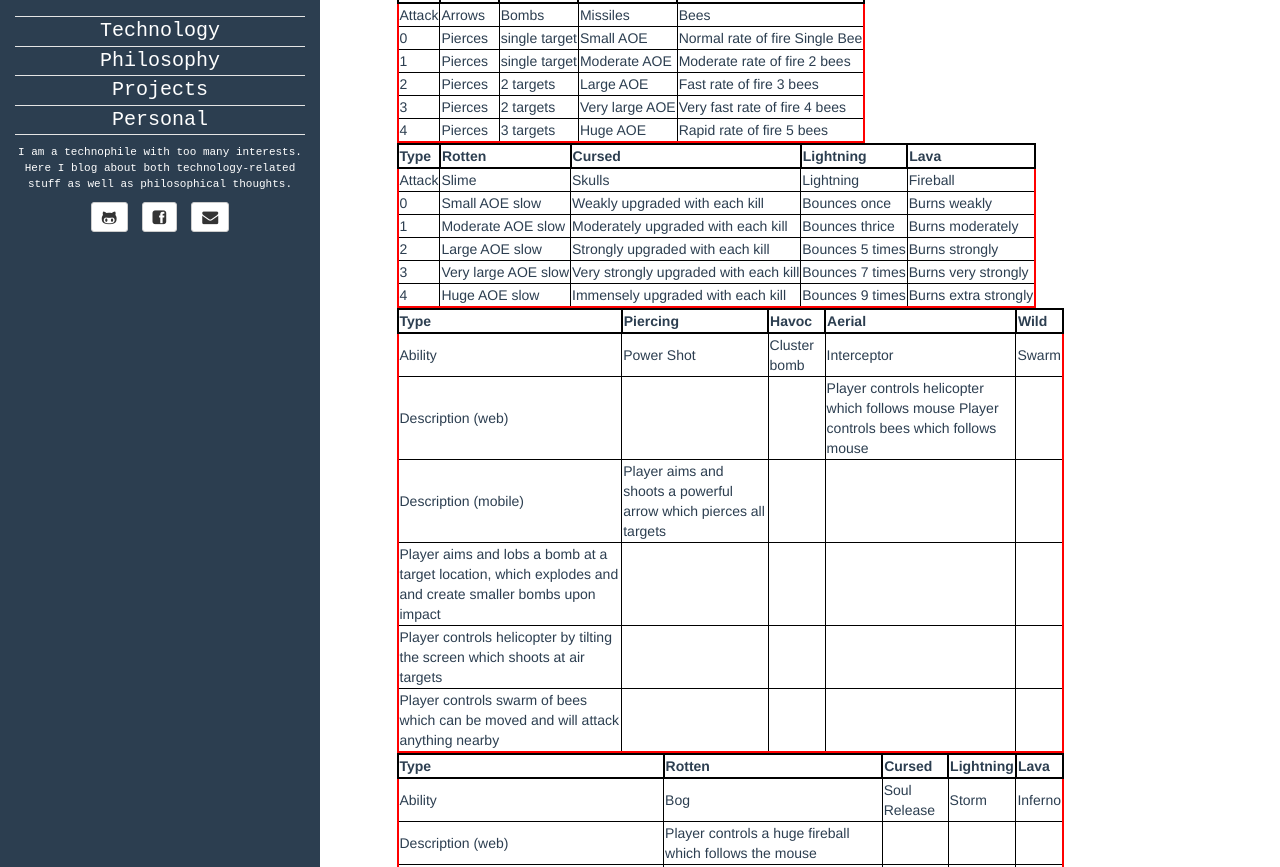
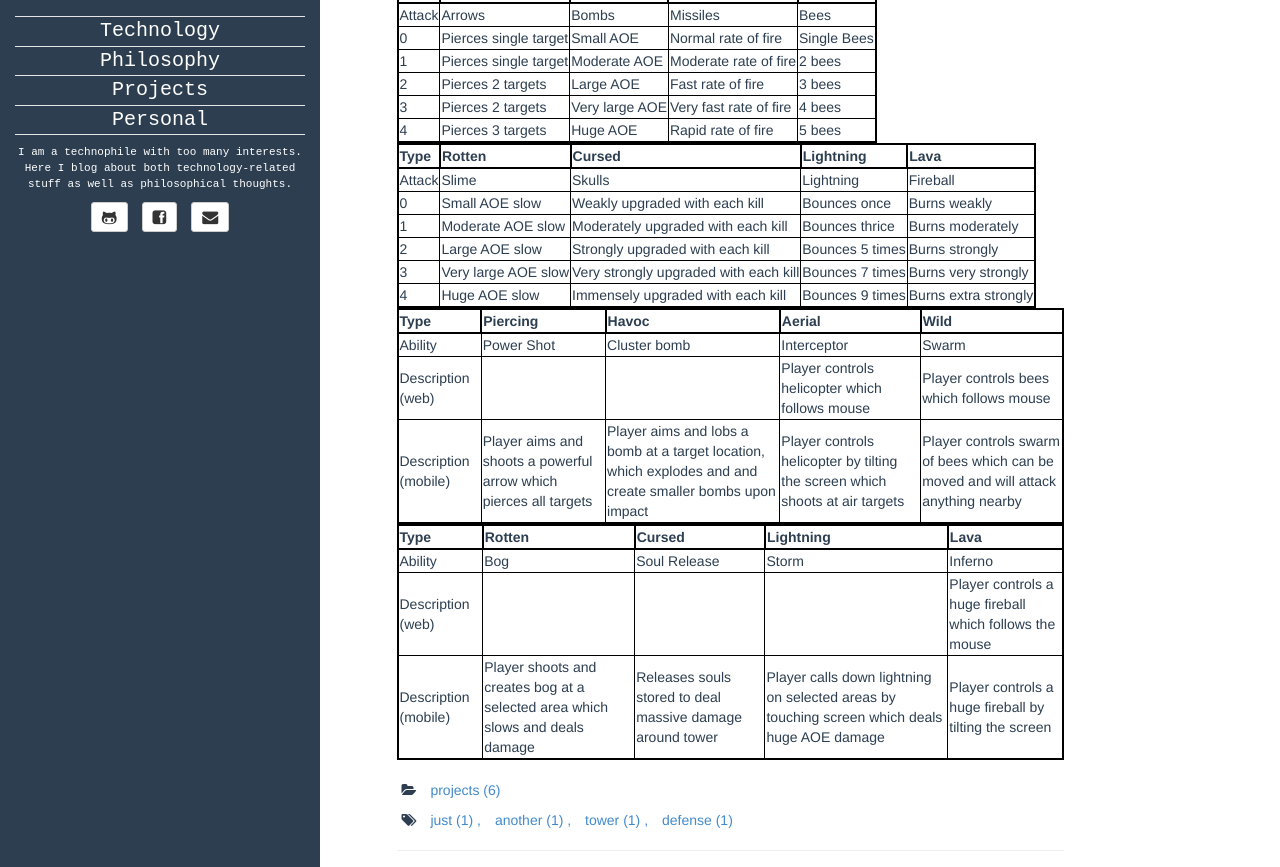
Before and after one commit to changchuming/changchuming.github.io, a Jekyll site: the page built from _posts/2016-8-7-Just-Another_Tower-Defense.md, in a window 1280 px wide and 1400 px high, scrolled down 640 px, cut to the strip 282-1149 px from the top of the window. Built offline with Jekyll 4.4.1, drawn with Linux system fonts in a browser that asks for light colours; comment, search, counter and statistics services are not loaded.

Commit message:
Reworked table

```diff
--- a/_posts/2016-8-7-Just-Another_Tower-Defense.md
+++ b/_posts/2016-8-7-Just-Another_Tower-Defense.md
@@ -15,38 +15,32 @@
 
 So far, the tower design is as follows.
 
-|Type	|Piercing	|Havoc			|Aerial			|Wild
-|-------|-----------|---------------|---------------|
-|Attack	|Arrows		|Bombs			|Missiles		|Bees
-|0		|Pierces 	|single target	|Small AOE		|Normal rate of fire	Single Bee
-|1		|Pierces 	|single target	|Moderate AOE	|Moderate rate of fire	2 bees
-|2		|Pierces 	|2 targets		|Large AOE		|Fast rate of fire	3 bees
-|3		|Pierces 	|2 targets		|Very large AOE	|Very fast rate of fire	4 bees
-|4		|Pierces 	|3 targets		|Huge AOE		|Rapid rate of fire	5 bees
+|Type	|Piercing				|Havoc			|Aerial					|Wild			|
+|-------|-----------------------|---------------|-----------------------|---------------|
+|Attack	|Arrows					|Bombs			|Missiles				|Bees			|
+|0		|Pierces single target	|Small AOE		|Normal rate of fire	|Single Bees 	|
+|1		|Pierces single target	|Moderate AOE	|Moderate rate of fire	|2 bees 		|
+|2		|Pierces 2 targets		|Large AOE		|Fast rate of fire		|3 bees 		|
+|3		|Pierces 2 targets		|Very large AOE	|Very fast rate of fire	|4 bees 		|
+|4		|Pierces 3 targets		|Huge AOE		|Rapid rate of fire		|5 bees 		|
 
-|Type	|Rotten					|Cursed									|Lightning			|Lava
-|-------|-----------------------|---------------------------------------|-------------------|
-|Attack	|Slime					|Skulls									|Lightning			|Fireball
-|0		|Small AOE slow			|Weakly upgraded with each kill			|Bounces once		|Burns weakly
-|1		|Moderate AOE slow		|Moderately upgraded with each kill		|Bounces thrice		|Burns moderately
-|2		|Large AOE slow			|Strongly upgraded with each kill		|Bounces 5 times	|Burns strongly
-|3		|Very large AOE slow	|Very strongly upgraded with each kill	|Bounces 7 times	|Burns very strongly
-|4		|Huge AOE slow			|Immensely upgraded with each kill		|Bounces 9 times	|Burns extra strongly
+|Type	|Rotten					|Cursed									|Lightning			|Lava 					|
+|-------|-----------------------|---------------------------------------|-------------------|-----------------------|
+|Attack	|Slime					|Skulls									|Lightning			|Fireball 				|
+|0		|Small AOE slow			|Weakly upgraded with each kill			|Bounces once		|Burns weakly 			|
+|1		|Moderate AOE slow		|Moderately upgraded with each kill		|Bounces thrice		|Burns moderately 		|
+|2		|Large AOE slow			|Strongly upgraded with each kill		|Bounces 5 times	|Burns strongly 		|
+|3		|Very large AOE slow	|Very strongly upgraded with each kill	|Bounces 7 times	|Burns very strongly 	|
+|4		|Huge AOE slow			|Immensely upgraded with each kill		|Bounces 9 times	|Burns extra strongly 	|
 
-|Type						|Piercing	|Havoc			|Aerial				|Wild
-|---------------------------|-----------|---------------|-------------------|
-|Ability					|Power Shot	|Cluster bomb	|Interceptor		|Swarm
-|Description (web)			|			|				|Player controls helicopter which follows mouse	Player controls bees which follows mouse
-|Description (mobile)		|Player aims and shoots a powerful arrow which pierces all targets
-										|Player aims and lobs a bomb at a target location, which explodes  and and create smaller bombs upon impact
-														|Player controls helicopter by tilting the screen which shoots at air targets
-																			|Player controls swarm of bees which can be moved and will attack anything nearby
+|Type						|Piercing															|Havoc																										|Aerial																			|Wild 	 																								|
+|---------------------------|-------------------------------------------------------------------|-----------------------------------------------------------------------------------------------------------|-------------------------------------------------------------------------------|-------------------------------------------------------------------------------------------------------|
+|Ability					|Power Shot															|Cluster bomb																								|Interceptor																	|Swarm 																									|
+|Description (web)			|																	|																											|Player controls helicopter which follows mouse									|Player controls bees which follows mouse 																|
+|Description (mobile)		|Player aims and shoots a powerful arrow which pierces all targets	|Player aims and lobs a bomb at a target location, which explodes  and and create smaller bombs upon impact	|Player controls helicopter by tilting the screen which shoots at air targets	|Player controls swarm of bees which can be moved and will attack anything nearby						|
 
-|Type						|Rotten		|Cursed			|Lightning	|Lava
-|---------------------------|-----------|---------------|-----------|
-|Ability					|Bog		|Soul Release	|Storm		|Inferno
-|Description (web)													|Player controls a huge fireball which follows the mouse
-|Description (mobile)		|Player shoots and creates bog at a selected area which slows and deals damage
-										|Releases souls stored to deal massive damage around tower
-														|Player calls down lightning on selected areas by touching screen which deals huge AOE damage
-																	|Player controls a huge fireball by tilting the screen
+|Type						|Rotten																			|Cursed														|Lightning																						|Lava 														|
+|---------------------------|-------------------------------------------------------------------------------|-----------------------------------------------------------|-----------------------------------------------------------------------------------------------|-----------------------------------------------------------|
+|Ability					|Bog																			|Soul Release												|Storm																							|Inferno													|
+|Description (web)			|																				|															|																								|Player controls a huge fireball which follows the mouse	|
+|Description (mobile)		|Player shoots and creates bog at a selected area which slows and deals damage	|Releases souls stored to deal massive damage around tower	|Player calls down lightning on selected areas by touching screen which deals huge AOE damage	|Player controls a huge fireball by tilting the screen 		|
--- a/assets/css/style.css
+++ b/assets/css/style.css
@@ -12,7 +12,7 @@
 table{
     border-collapse: collapse;
     border-spacing: 0;
-    border:2px solid #ff0000;
+    border:2px solid #000000;
 }
 
 th{
```
